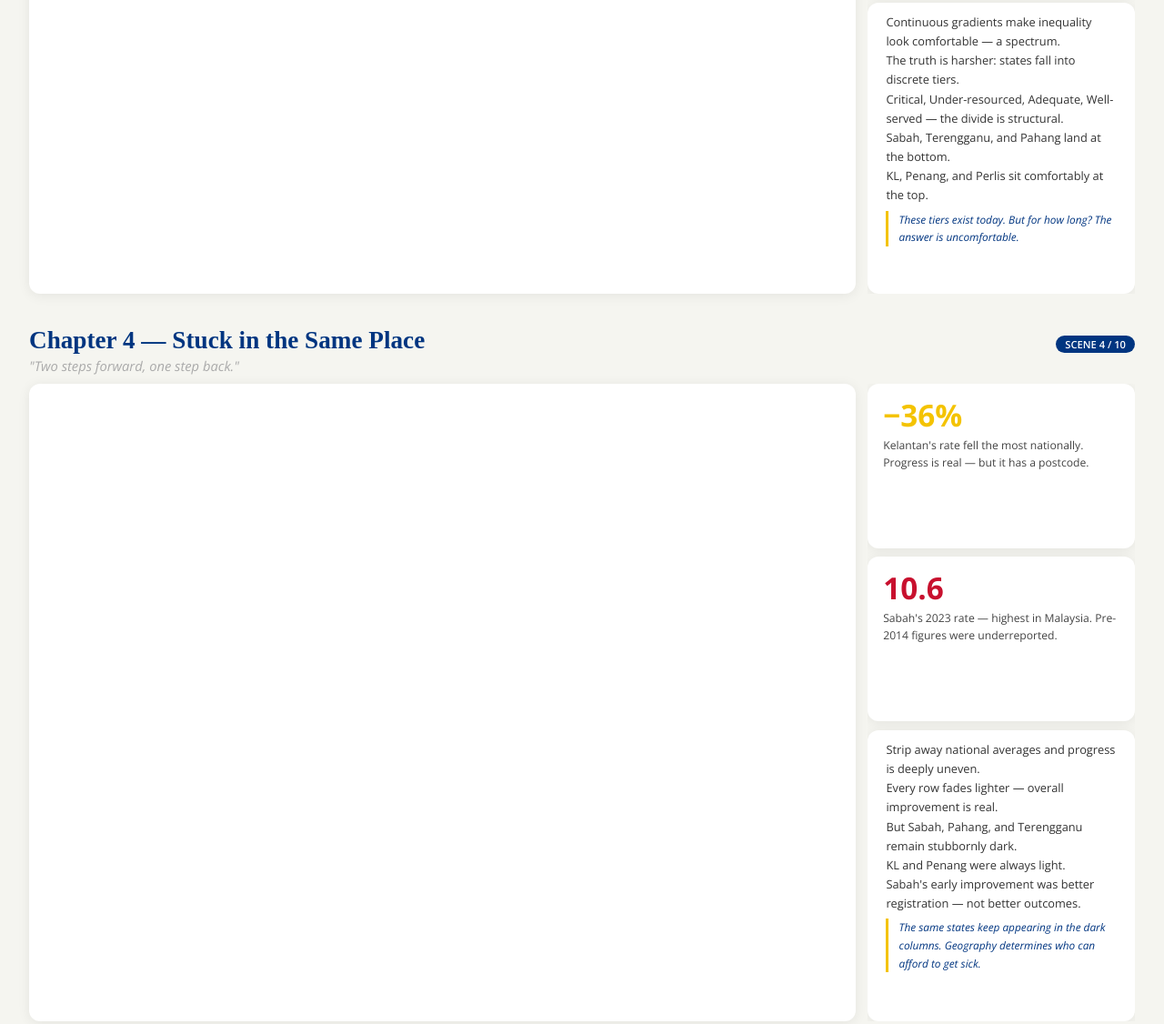
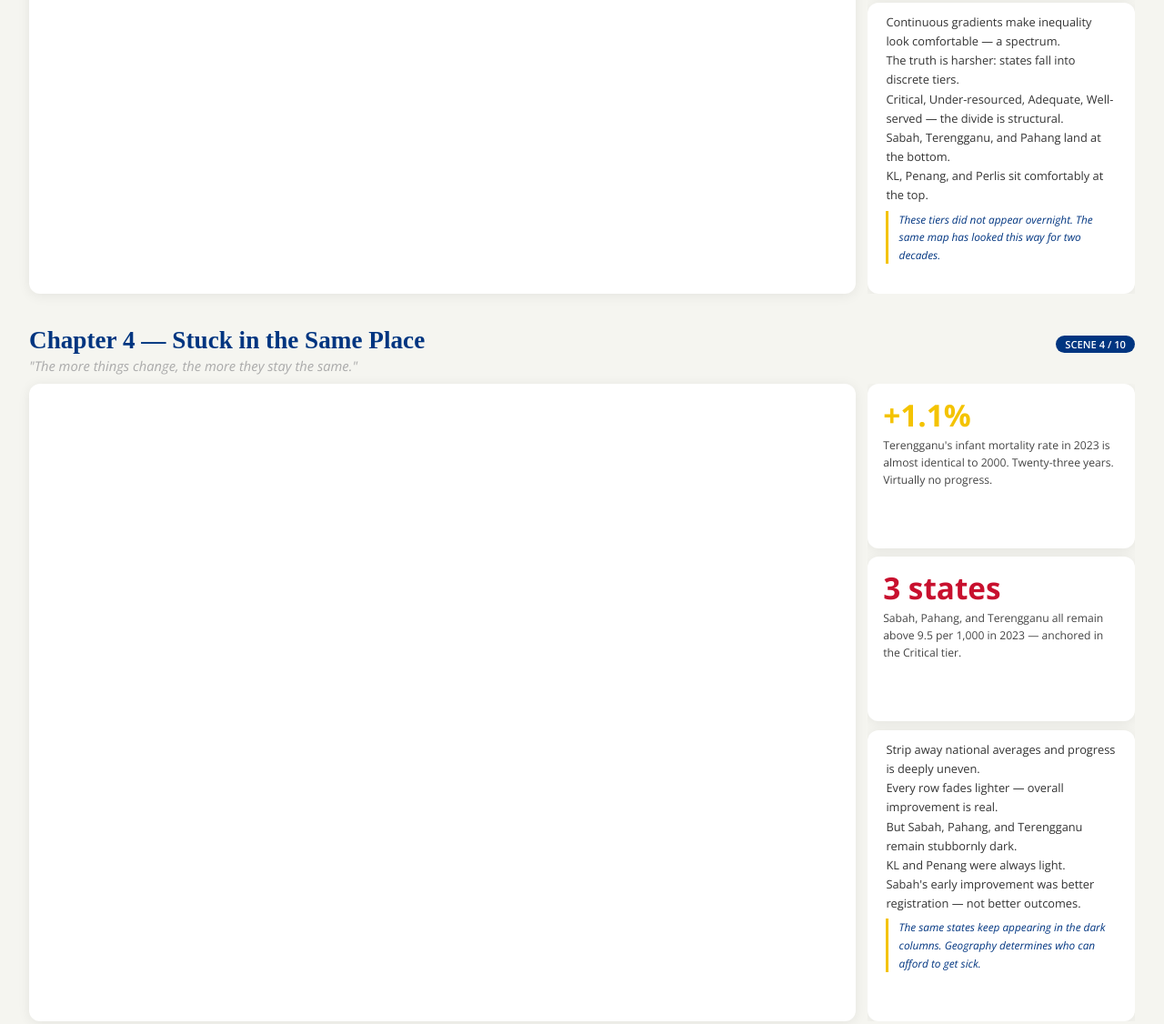
Before and after one commit to cche0384/fit2179-a2, a plain HTML site: page index.html in a window 1280 px wide. Shown: the part 2861-3987 px from the top of the page at 91% size. Drawn offline with nearby package versions, Linux system fonts and the light colour scheme; a script that the page names is missing.

Commit message:
Add files via upload

```diff
--- a/index.html
+++ b/index.html
@@ -500,7 +500,7 @@
           Critical, Under-resourced, Adequate, Well-served — the divide is structural.<br>
           Sabah, Terengganu, and Pahang land at the bottom.<br>
           KL, Penang, and Perlis sit comfortably at the top.
-          <span class="transition">These tiers exist today. But for how long? The answer is uncomfortable.</span>
+          <span class="transition">These tiers did not appear overnight. The same map has looked this way for two decades.</span>
         </div>
       </div>
     </div>
@@ -516,18 +516,18 @@
       <h2>Chapter 4 — Stuck in the Same Place</h2>
       <span class="scene-tag">SCENE 4 / 10</span>
     </div>
-    <p class="ch-idiom">"Two steps forward, one step back."</p>
+    <p class="ch-idiom">"The more things change, the more they stay the same."</p>
 
     <div class="zone-main">
       <div class="chart-panel"><div id="chart-04"></div></div>
       <div class="insight-panel">
         <div class="insight-box">
-          <div class="big-number">−36%</div>
-          <p>Kelantan's rate fell the most nationally. Progress is real — but it has a postcode.</p>
+          <div class="big-number">+1.1%</div>
+          <p>Terengganu's infant mortality rate in 2023 is almost identical to 2000. Twenty-three years. Virtually no progress.</p>
         </div>
         <div class="insight-box">
-          <div class="big-number red">10.6</div>
-          <p>Sabah's 2023 rate — highest in Malaysia. Pre-2014 figures were underreported.</p>
+          <div class="big-number red">3 states</div>
+          <p>Sabah, Pahang, and Terengganu all remain above 9.5 per 1,000 in 2023 — anchored in the Critical tier.</p>
         </div>
         <div class="narrative">
           Strip away national averages and progress is deeply uneven.<br>
@@ -561,8 +561,8 @@
           <p>Nearly double the WHO's 20% benchmark. Patients bear the heaviest share.</p>
         </div>
         <div class="insight-box">
-          <div class="big-number">3.5×</div>
-          <p>OOP spending grew 3.5× since 2000 — from $145 to $508 PPP per capita.</p>
+          <div class="big-number">2×</div>
+          <p>Malaysia's out-of-pocket share is double the WHO's 20% safety benchmark. The system rations care by income.</p>
         </div>
         <div class="narrative">
           Every 100 ringgit: 51 from government, 37 from pockets, 12 from insurance.<br>
@@ -604,7 +604,7 @@
           That rate is typical of Sub-Saharan Africa.<br>
           This starts before a child ever sees a hospital.<br>
           It starts with clean water, food, and a safe home.
-          <span class="transition">Infrastructure shapes your first years. A lifetime of inequality shows in your body by 40.</span>
+          <span class="transition">A malnourished child becomes a sick adult. Treating a lifetime of preventable illness has a price tag — and it has been rising every year.</span>
         </div>
       </div>
     </div>
@@ -893,7 +893,7 @@
       // Axis fonts/sizes
       ["x", "y", "x2", "y2", "row", "column"].forEach(ax => {
         const enc = s.encoding?.[ax];
-        if (!enc || enc.axis === null) return;
+        if (!enc) return;
         if (!enc.axis) enc.axis = {};
         enc.axis.labelFont = "Open Sans";
         enc.axis.titleFont = "Open Sans";
```
